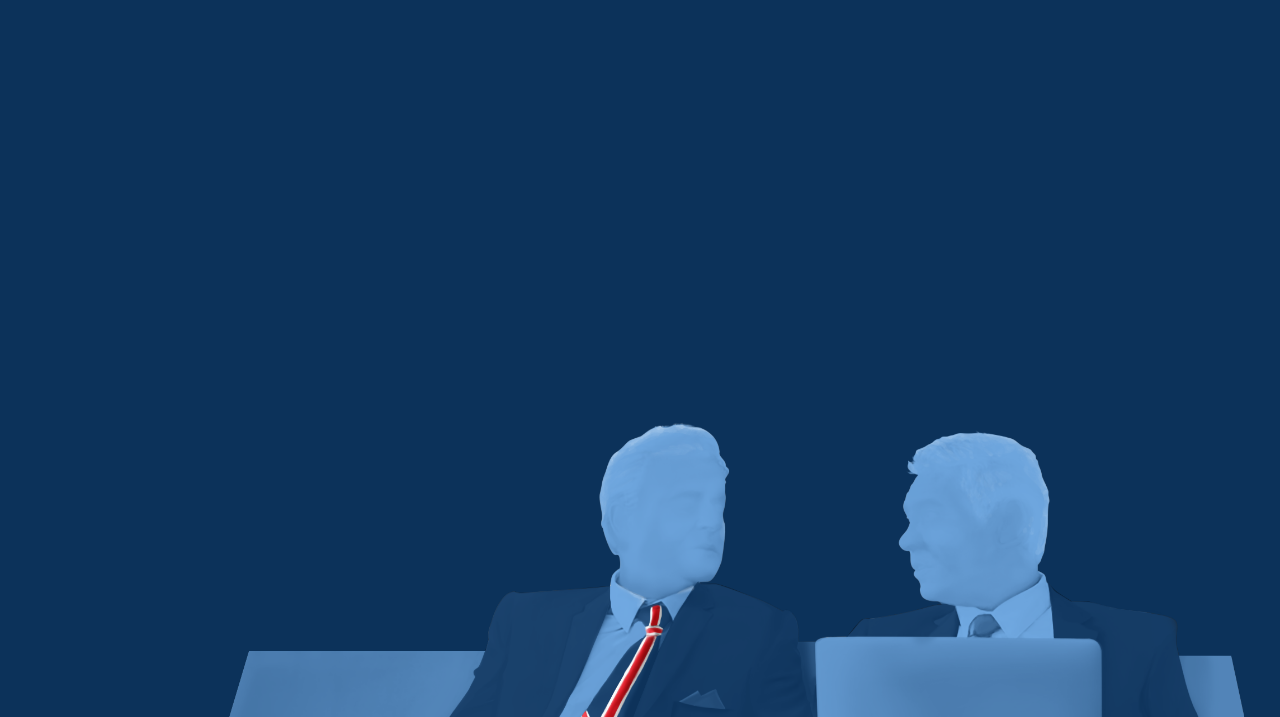
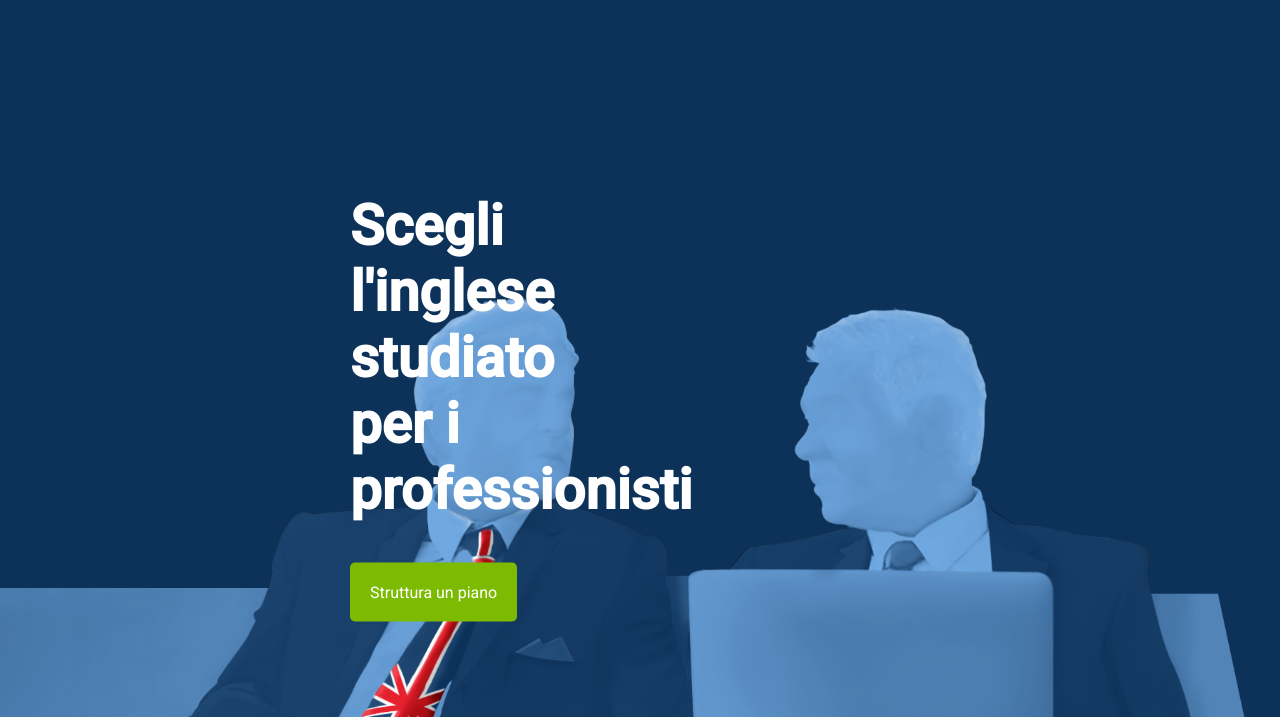
Before and after one commit to antoniaparini/htmlcss-fluentify, a plain HTML site: page index.html in a window 1280 px wide. Shown: the part 83-800 px from the top of the page. Drawn offline with Linux system fonts and the light colour scheme; files whose address does not match are found by name.

Commit message:
Update Top Page complete

```diff
--- a/css/style.css
+++ b/css/style.css
@@ -30,6 +30,9 @@ body{
   float: left;
 }
 
+.larghezza-50 {
+  width: 50%;
+}
 /*AREA MENU*/
 
 /*DISPLAY INLINE BLOCK - CONSENTE DI INSERIRE UN'ALTEZZA ED UNA LARGHEZZA ALL'ELEMENTO. NON AGGIUNGE UN LINEBREAK DOPO L'ELEMENTO, DI MODO CHE ESSO POSSA AFFIANCARSI AD ALTRI ELEMENTI
@@ -56,7 +59,7 @@ body{
   background-image: url(../img/background-header.png);
   background-repeat: no-repeat;
   background-position: right bottom;
-  background-size: 1100px;
+  background-size: 1400px;
 }
 .container-top-page{
   background-image: url(./img/background-header.png);
@@ -109,3 +112,34 @@ body{
   border:none;
   background-color: #7cbb02;
 }
+.button-large{
+  padding: 20px;
+  text-decoration: none;
+  color: white;
+  margin-left: 350px;
+  margin-top: 20px;
+}
+
+/*JUMBOTRON*/
+.container-jumbotron{
+  position: relative;
+  height: 500px;
+}
+.larghezza-50{
+  width: 50%;
+}
+.jumbotron-main-claim{
+    position: absolute;
+    top: 50%;
+    left: 0;
+    transform: translateY(-50%);
+}
+
+.jumbotron-main-claim h1{
+    margin-bottom: 30px;
+    font-size: 56px;
+    color: #fff;
+    padding-left: 350px;
+    padding-bottom: 30px;
+    margin-top: 300px;
+}
--- a/index.html
+++ b/index.html
@@ -40,7 +40,10 @@
       </div>
       <!--AREA JUMBOTRON-->
       <div class="container-jumbotron">
-
+        <div class="jumbotron-main-claim larghezza-50">
+          <h1>Scegli l'inglese studiato per i professionisti</h1>
+            <a class="button button-green button-large" href="#">Struttura un piano</a>
+        </div>
       </div>
 
     </header>
```
